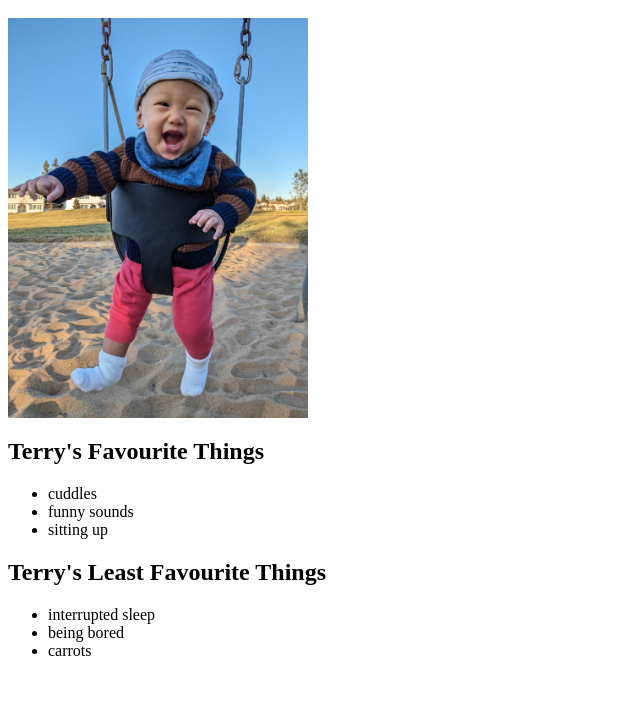
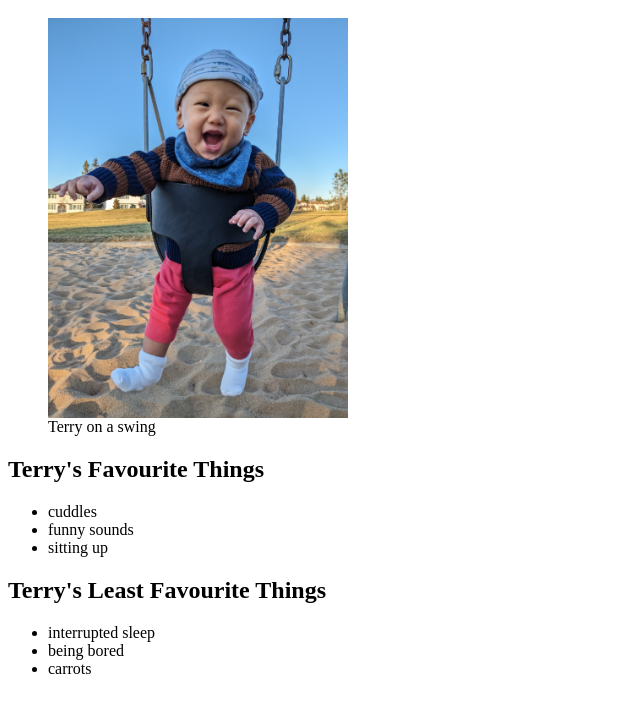
Before and after one commit to yu2/fcc, a plain HTML site: page terry/index.html in a window 1280 px wide. Shown: the part 48-760 px from the top of the page, without its empty margins (0-640 px from the left). Drawn offline with Linux system fonts and the light colour scheme.

Commit message:
added figure and caption for image

```diff
--- a/terry/index.html
+++ b/terry/index.html
@@ -2,7 +2,10 @@
   <body>
     <main>
       <h1>Terry</h1>
-        <img src="terry2.jpeg" height="400" width="300">
+      <figure>
+        <img src="terry2.jpeg" height="400" width="300" alt="Terry on a swing">
+        <figcaption>Terry on a swing</figcaption>
+      </figure>
       <section>
       <h2>Terry's Favourite Things</h2>
         <ul>
```
Also changed, not shown: 1 other file.
